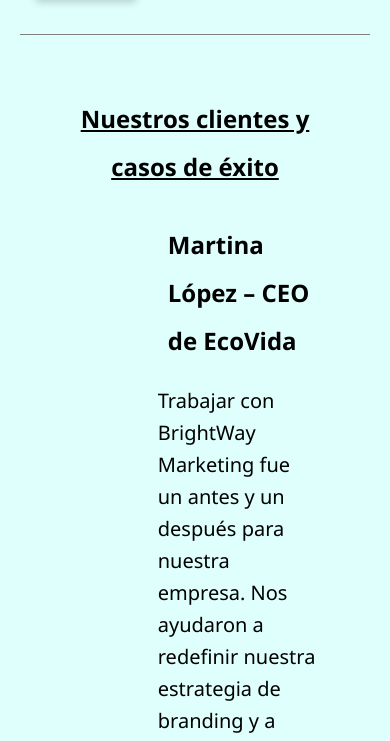
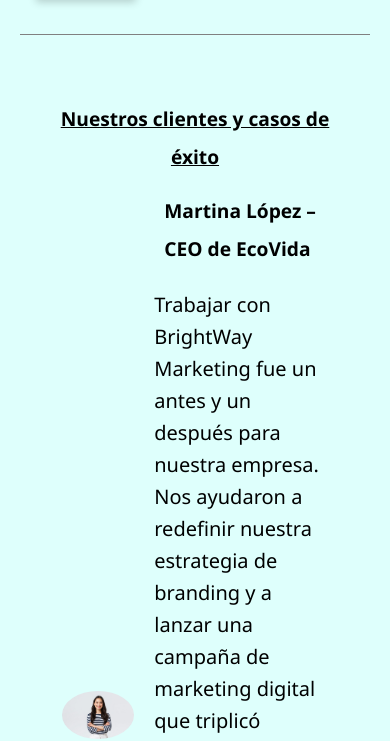
Before and after one commit to GonzaEspisle/Proyecto-Coder, a website: page pages/clientes.html in a window 390 px wide. Shown: the part 128-869 px from the top of the page. Drawn offline with Linux system fonts and the light colour scheme.

Commit message:
cambios en clientes

```diff
--- a/sass/_clientes.scss
+++ b/sass/_clientes.scss
@@ -34,25 +34,25 @@
     gap: 20px;
     padding: 20px;
     box-sizing: border-box;
-}
 
-.testimonio .imagen-cliente {
+    .imagen-cliente {
         width: 25%;
         height: auto;
         border-radius: 50%;
         object-fit: cover;
     }
 
-.testimonio .texto-testimonio {
+    .texto-testimonio {
         max-width: 60%;
-}
 
-.testimonio .texto-testimonio h2,
-.testimonio .texto-testimonio h3,
-.testimonio .texto-testimonio h4 {
+        h2,
+        h3,
+        h4 {
             margin-top: 0;
         }
 
-.testimonio .texto-testimonio p {
+        p {
             margin: 10px 0 0;
         }
+    }
+}
--- a/sass/_responsive.scss
+++ b/sass/_responsive.scss
@@ -99,6 +99,21 @@
         margin: 5vh;
         font-size: 2rem;
     }
+
+    .testimonio {
+        flex-direction: row;
+        height: auto;
+        padding: 20px;
+    }
+
+    .imagen-cliente {
+        width: 35%;
+
+    }
+
+    .texto-testimonio {
+        max-width: 55%;
+    }
 }
 
 /*SERVICIOS*/
@@ -133,7 +148,9 @@
 }
 
 /*Moviles*/
+
 @media (max-width: 600px) {
+
     .logo-chiquito {
         height: 100px;
         width: 100px;
@@ -222,24 +239,34 @@
     /*Clientes*/
 
     p {
-        font-size: 16px;
-        line-height: 1.5;
-        margin-bottom: 15px;
+        font-size: 14px;
     }
 
     .testimonios {
-        font-size: 1rem;
-        line-height: 2;
+        font-size: 0.9rem;
+    }
 
-        h1 h2 h3 h4 {
-            margin-top: 20px;
-            margin-bottom: 10px;
-            line-height: 1.2;
-        }
+    .testimonios h1,.testimonios h2,.testimonios h3,.testimonios h4{
+        font-size: 1.2rem;
+        margin-top: 15px;
+        margin-bottom: 5px;
     }
 
     .footer h3 {
-        font-size: 14px;
+        font-size: 12px;
+    }
+
+    .testimonio {
+        padding: 10px;
+    }
+
+    .imagen-cliente {
+        width: 50%;
+        margin-bottom: 10px;
+    }
+
+    .texto-testimonio {
+        font-size: 0.9rem;
     }
 
 /*SERVICIOS*/
@@ -332,4 +359,5 @@
     width: 100px;
     box-shadow: 0px 2px 4px rgba(0, 0, 0, 0.2);
 }
+
 }
```
Also changed, not shown: css/style.css, 1 other file. Lines whose indentation alone changed are shown as unchanged.
